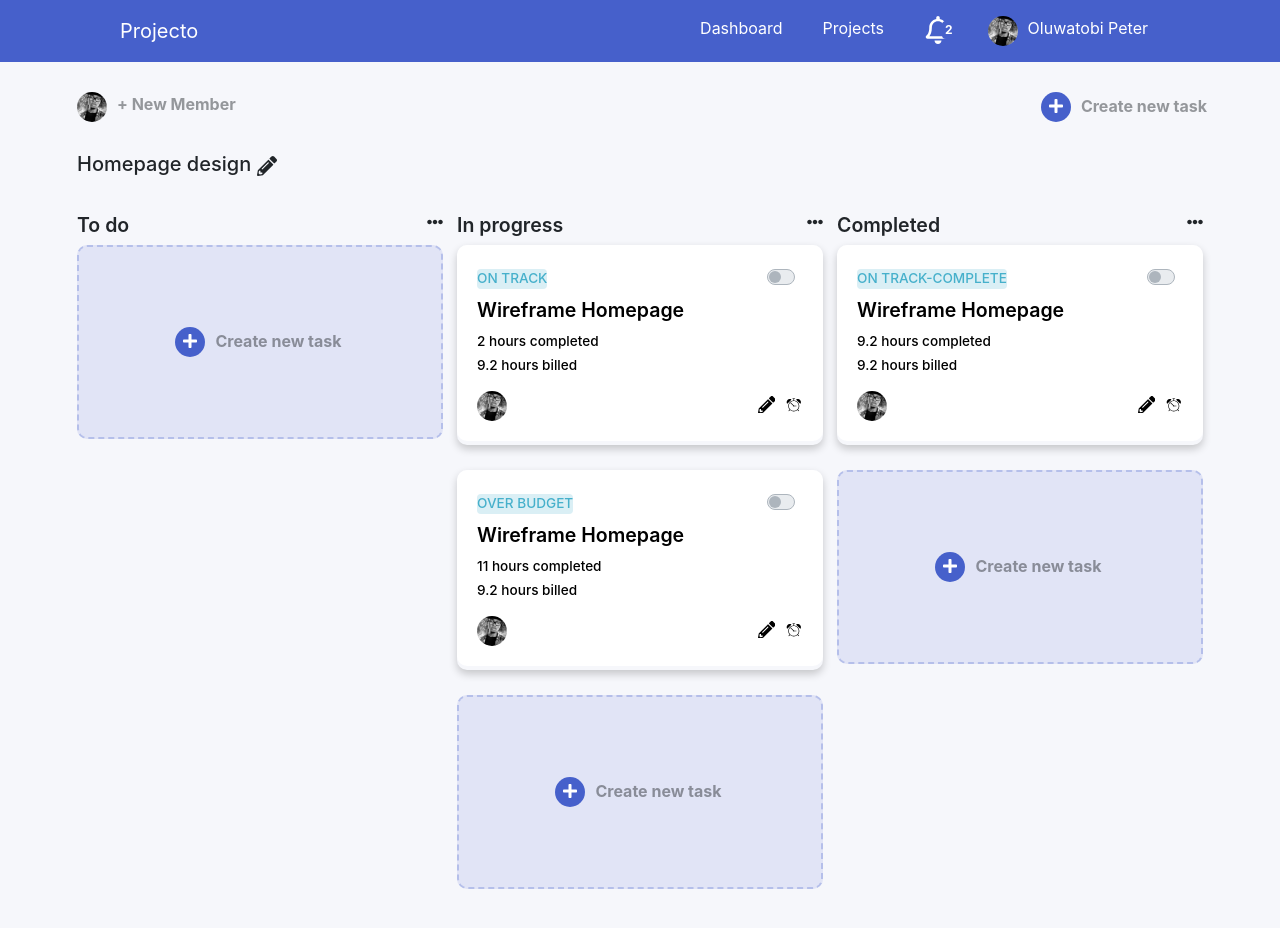
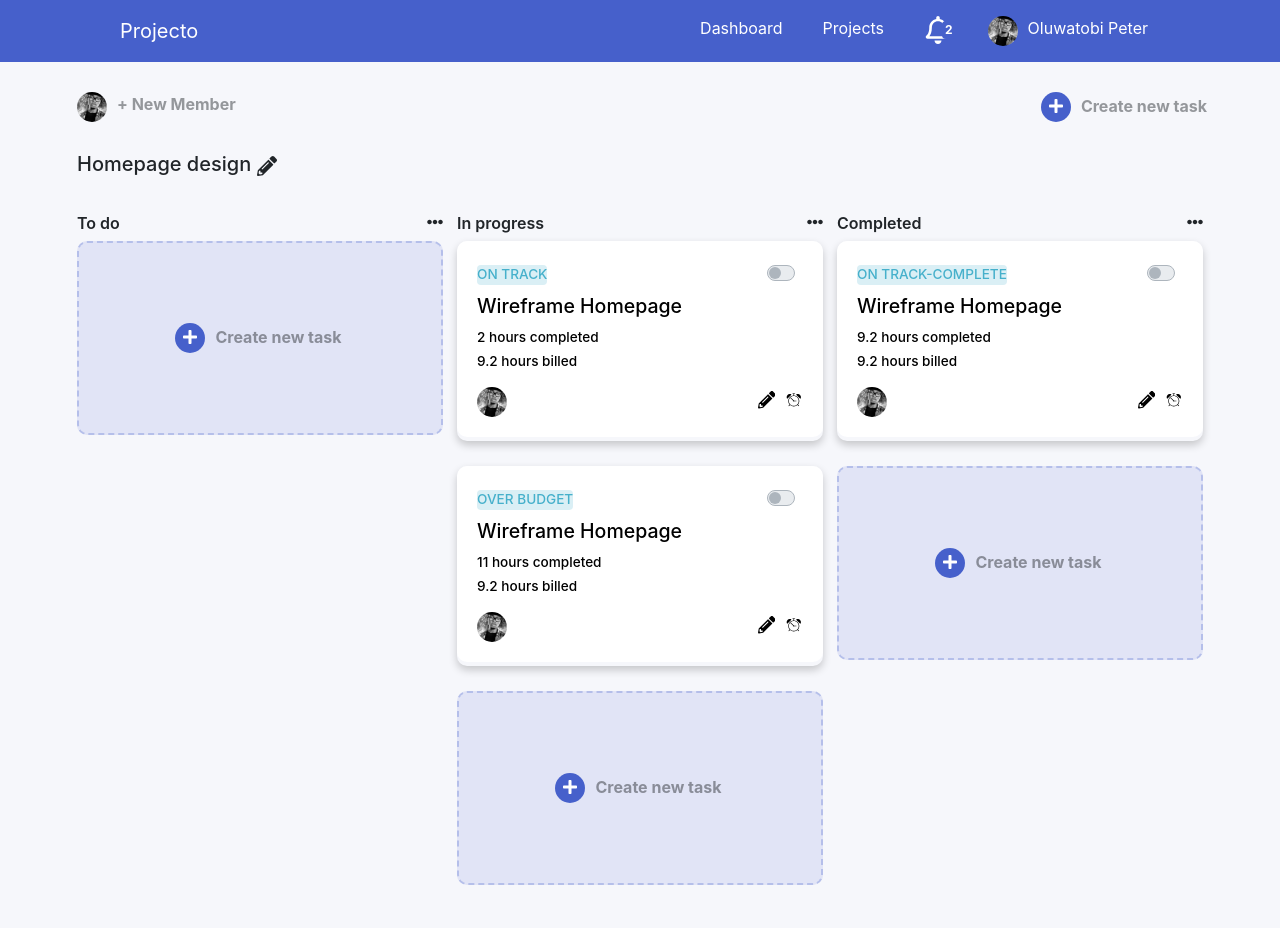
Before and after one commit to Tobipeters/Projecto-frontend-design-, a React (Create React App) app: page / in a window 1280 px wide. Shown: the top 928 px of the page. Built offline with nearby package versions, Linux system fonts and the light colour scheme.

Commit message:
change font-size

```diff
--- a/src/Task/Task.css
+++ b/src/Task/Task.css
@@ -43,7 +43,7 @@
 .ava-icon-cont{
     padding:15px 0 0;
 }
-.title{
+.task-title{
     font-size: 1.22em;
     }
 
--- a/src/Task/Task.js
+++ b/src/Task/Task.js
@@ -19,7 +19,7 @@ const task = props => {
                     id="disabled-custom-switch"
                 />
                 <div>
-                    <h4 className="title">{props.title}</h4>
+                    <h4 className="task-title">{props.title}</h4>
                     <span>{props.hoursCompleted} hours completed</span>
                     <br />
                     <span>{props.hoursBilled} hours billed</span>
```
